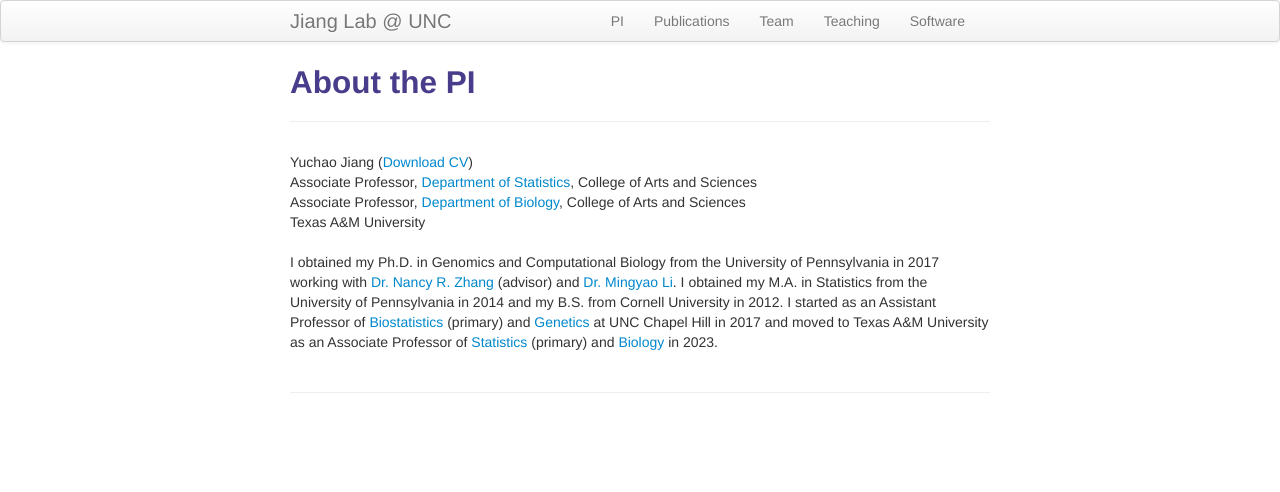
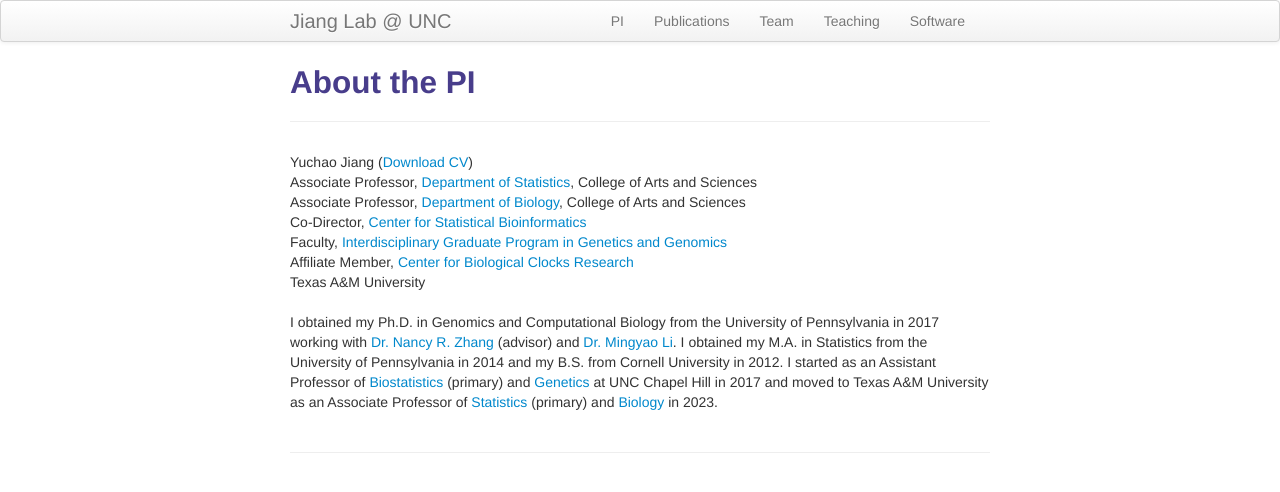
Before and after one commit to yuchaojiang/yuchaojiang.github.io, a Jekyll site: the page built from pages/PI.md, in a window 1280 px wide. Shown: the top 492 px of the page. Built offline with Jekyll 4.4.1, drawn with Linux system fonts in a browser that asks for light colours.

Commit message:
Update PI.md

```diff
--- a/pages/PI.md
+++ b/pages/PI.md
@@ -9,6 +9,9 @@ description: PI Info
             Yuchao Jiang (<a href="https://www.dropbox.com/s/kcdyt726sudhw3a/CV_Yuchao_Jiang.pdf?dl=0" title="Download CV as PDF">Download CV</a>)<br/>
             Associate Professor, <a href="https://stat.tamu.edu/">Department of Statistics</a>, College of Arts and Sciences<br/>
             Associate Professor, <a href="https://www.bio.tamu.edu/">Department of Biology</a>, College of Arts and Sciences<br/>
+            Co-Director, <a href="https://statbio.stat.tamu.edu/">Center for Statistical Bioinformatics</a><br/>
+            Faculty, <a href="https://genetics.tamu.edu/">Interdisciplinary Graduate Program in Genetics and Genomics</a><br/>
+            Affiliate Member, <a href="https://clocks.tamu.edu/">Center for Biological Clocks Research</a><br/>
             Texas A&M University <br/><br/>
     </div>
 </div>
```
